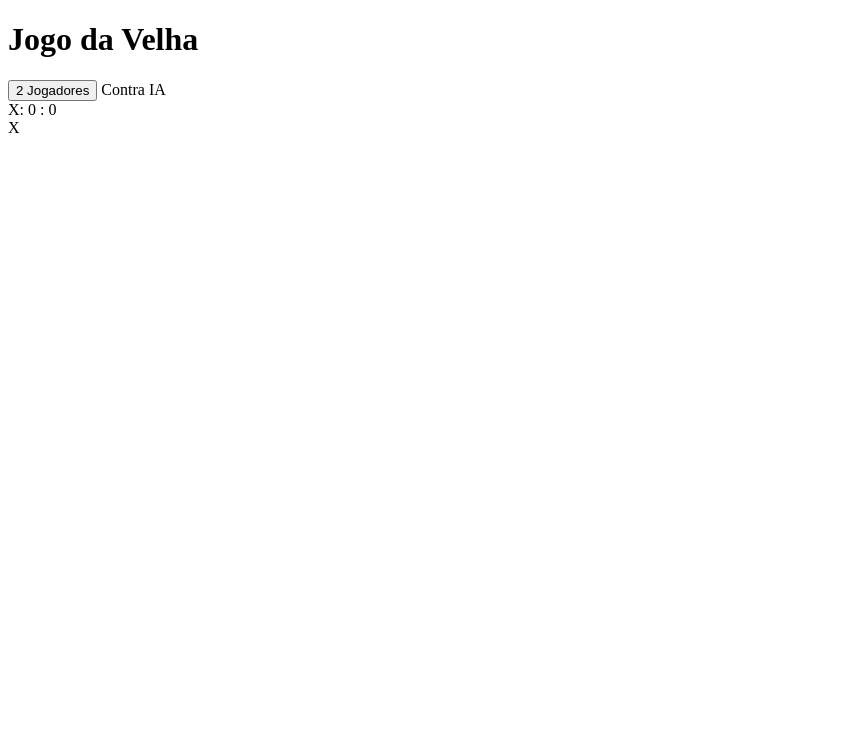
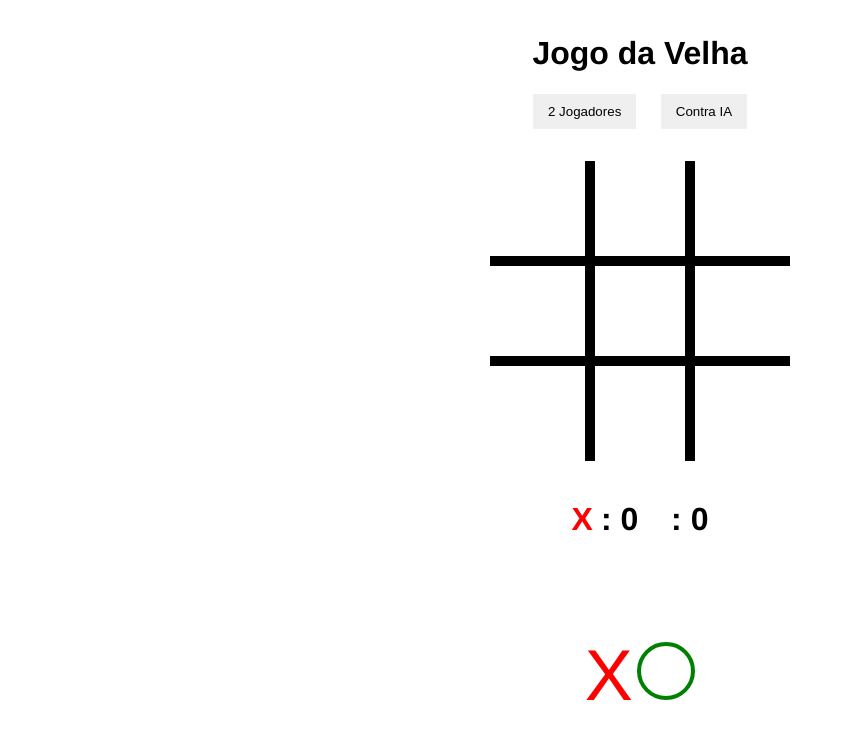
Before and after one commit to adrianomisina/jogo-da-velha, a plain HTML site: page index.html in a window 1280 px wide. Shown: the whole page, without its empty margins (0-845 px from the left). Drawn offline with Linux system fonts and the light colour scheme.

Commit message:
html estrutura

```diff
--- a/css/style.css
+++ b/css/style.css
@@ -0,0 +1,89 @@
+body {
+  text-align:center;
+  font-family: Helvetica, sans-serif;
+}
+
+h1 {
+  font-size: 2rem;
+  margin-top: 2.2rem;
+}
+
+/* botões */
+#buttons-container button {
+  border: none;
+  padding: 10px 15px;
+  margin: 0 10px;;
+}
+
+/* jogo */
+#container {
+  display: flex;
+  width: 300px;
+  flex-direction: row;
+  flex-wrap: wrap;
+  position: relative;
+  margin: 2rem auto;
+}
+
+.box {
+  height: 100px;
+  border: 5px solid #000;
+  box-sizing: border-box;
+  flex: 1 1 33%
+}
+
+#block-1, #block-2, #block-3 {
+  border-top: none;
+}
+
+#block-1, #block-4, #block-7 {
+  border-left: none;
+}
+
+#block-3, #block-6, #block-9 {
+  border-right: none;
+}
+
+#block-7, #block-8, #block-9 {
+  border-bottom: none;
+}
+
+/* símbolos */
+.x {
+  font-size: 4.5rem;
+  color: red;
+  display: inline-block;
+  line-height: 100px;
+}
+
+.o {
+  width: 3.125rem;
+  height: 3.125rem;
+  border: .3rem solid green;
+  border-radius: 50%;
+  display:inline-block;
+  margin-top: 2rem;
+}
+
+/* .hide {
+  display: none !important;
+} */
+
+/* placar */
+#scoreboard-container {
+  font-weight: bold;
+  font-size: 2rem;
+  position: relative;
+  margin: 2.5rem auto;
+}
+
+#x-scoreboard {
+  color: red;
+  margin-right: .5rem;
+}
+
+#o-scoreboard {
+  display: inline-block;
+  width: 1.5rem;
+  height: 1.5rem;
+}
--- a/index.html
+++ b/index.html
@@ -11,7 +11,7 @@
   <h1>Jogo da Velha</h1>
   <div id="buttons-container">
     <button id="2-players">2 Jogadores</button>
-    <butto id="ai-player">Contra IA</butto>
+    <button id="ai-player">Contra IA</button>
   </div>
 
   <div id="container" class="hide">
```
